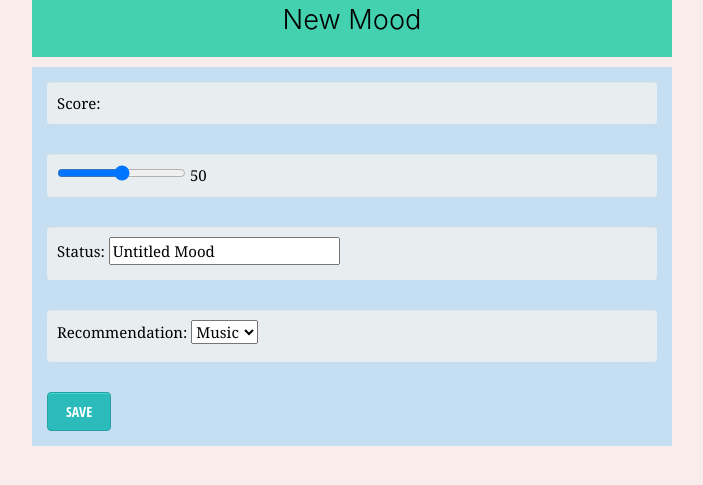
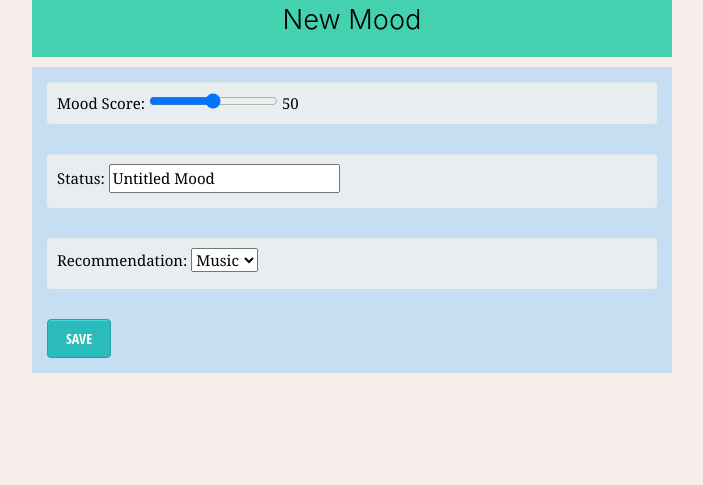
Before and after one commit to CMPUT401F21-Hackathon/Mood-Journal, a Django app: page /mood/new/ in a window 1280 px wide. Shown: the top 485 px of the page, without its empty margins (288-991 px from the left). Run offline with Django 3.2, Linux system fonts and the light colour scheme; some libraries are stand-ins or nearby versions.

Commit message:
Fix mood edit

```diff
--- a/hackathon/mood_journal/templates/mood_journal/mood_edit.html
+++ b/hackathon/mood_journal/templates/mood_journal/mood_edit.html
@@ -9,13 +9,12 @@
     <h2 id="newMood">New Mood</h2>
     <div>
         <form method="POST" class="post-form">{% csrf_token %}
-            <p>Score:</p>
             {% if score_slider %}
-            <p><input type="range" name="range" min="0" max="100" oninput="this.nextElementSibling.value = this.value" value={{score_slider}} id="score_slider">
+            <p>Mood Score:   <input type="range" name="range" min="0" max="100" oninput="this.nextElementSibling.value = this.value" value={{score_slider}} id="score_slider">
             <output>{{score_slider}}</output>
             </p>
             {% else %}
-            <p><input type="range" name="range" min="0" max="100" oninput="this.nextElementSibling.value = this.value" id="score_slider">
+            <p>Mood Score:   <input type="range" name="range" min="0" max="100" oninput="this.nextElementSibling.value = this.value" id="score_slider">
             <output>50</output>
             </p>
             {% endif %}
```
